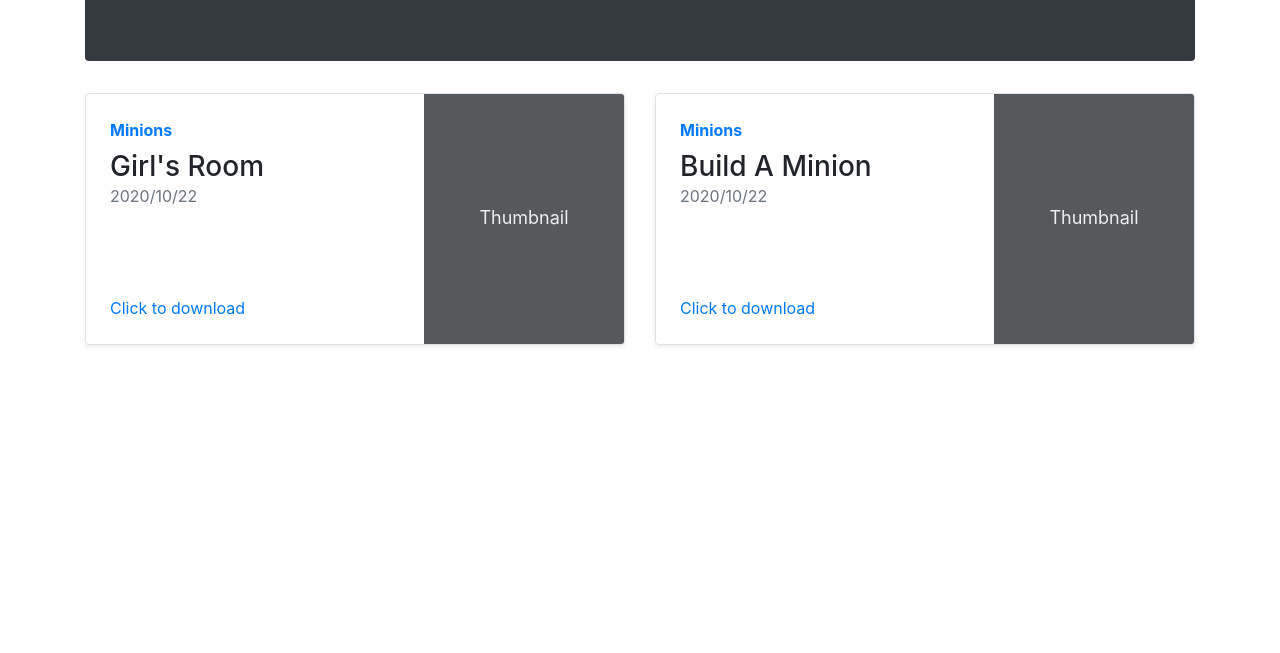
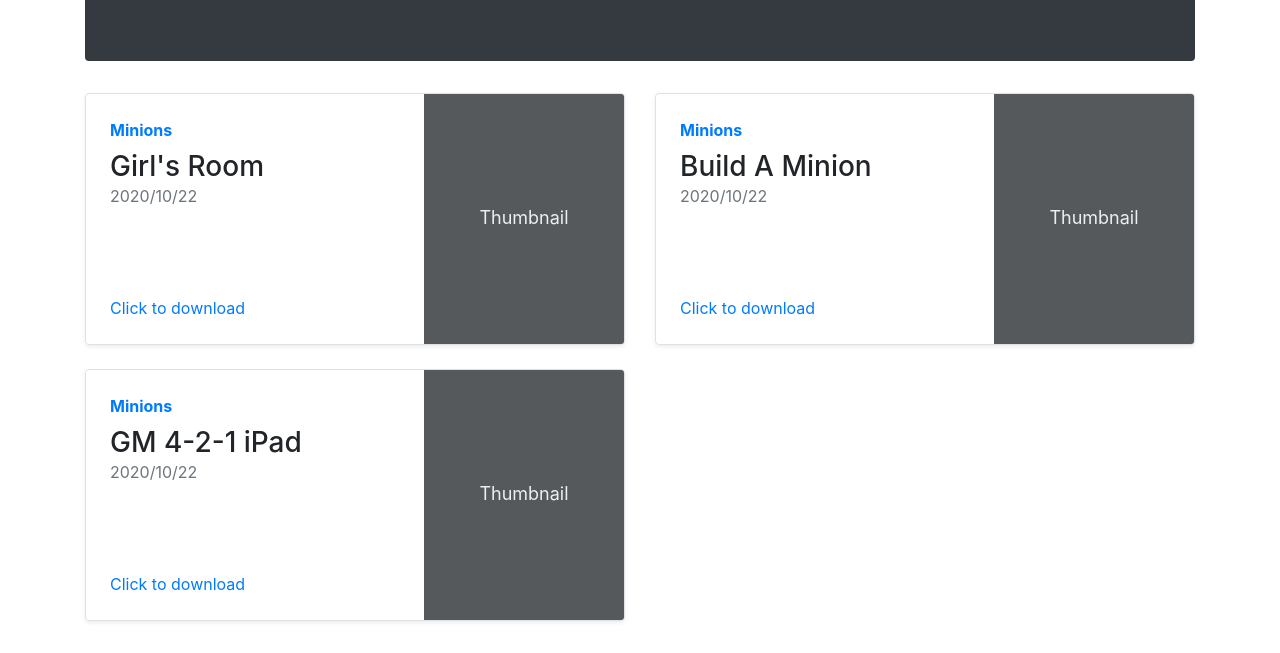
Before and after one commit to UltraCombos/ultracombos.github.io, a plain HTML site: page index.html in a window 1280 px wide. Shown: the part 231-884 px from the top of the page. Before the commit the page ends 800 px from the top, so only its background shows below. Drawn offline with nearby package versions, Linux system fonts and the light colour scheme.

Commit message:
add 4-2-1 ipad

```diff
--- a/index.html
+++ b/index.html
@@ -80,6 +80,26 @@
           </div>
         </div>
       </div>
+	  <div class="col-md-6">
+        <div
+          class="row no-gutters border rounded overflow-hidden flex-md-row mb-4 shadow-sm h-md-250 position-relative">
+          <div class="col p-4 d-flex flex-column position-static">
+            <strong class="d-inline-block mb-2 text-primary">Minions</strong>
+            <h3 class="mb-0">GM 4-2-1 iPad</h3>
+            <div class="mb-1 text-muted">2020/10/22</div>
+            <p class="card-text mb-auto"></p>
+            <a href="itms-services://?action=download-manifest&url=https://ultracombos.github.io/19002-gm-4-2-1-manifest.plist" class="stretched-link">Click to download</a>
+          </div>
+          <div class="col-auto d-none d-lg-block">
+            <svg class="bd-placeholder-img" width="200" height="250" xmlns="http://www.w3.org/2000/svg"
+              preserveAspectRatio="xMidYMid slice" focusable="false" role="img" aria-label="Placeholder: Thumbnail">
+              <title>Placeholder</title>
+              <rect width="100%" height="100%" fill="#55595c" /><text x="50%" y="50%" fill="#eceeef"
+                dy=".3em">Thumbnail</text>
+            </svg>
+          </div>
+        </div>
+      </div>
     </div>
   </div>
   <!--
```
Also changed, not shown: 1 other file.
